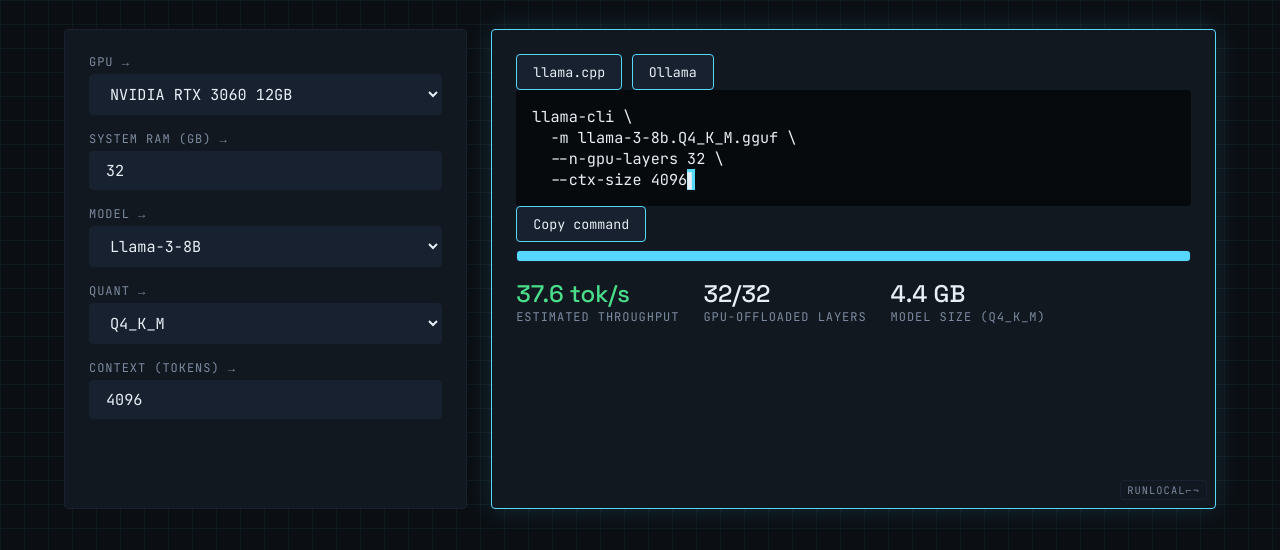
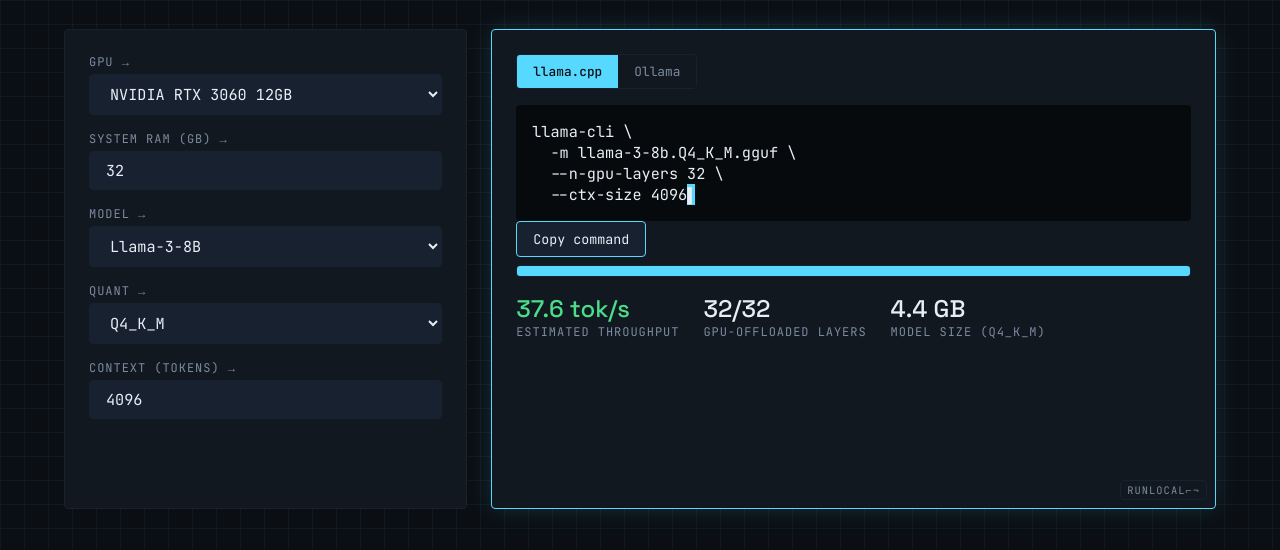
Before and after one commit to ctkrug/runlocal, a website built with Vite: page index.html in a window 1280 px wide. Shown: the part 96-646 px from the top of the page. Built offline with nearby package versions, Linux system fonts and the light colour scheme.

Commit message:
style(ui): theme backend toggle and won't-fit warning banner
Segmented toggle uses the accent fill for the active backend; the
warning banner reuses the danger token with a low-opacity fill so it
reads as an alert without breaking the blueprint palette.

```diff
--- a/src/style.css
+++ b/src/style.css
@@ -145,6 +145,49 @@ input:focus-visible {
   box-shadow: 0 0 0 3px rgba(87, 217, 255, 0.25);
 }
 
+.backend-toggle {
+  display: inline-flex;
+  border: 1px solid var(--surface-2);
+  border-radius: var(--radius);
+  overflow: hidden;
+  margin-bottom: var(--space-3);
+}
+
+.backend-toggle__option {
+  border: none;
+  border-radius: 0;
+  background-color: var(--surface-1);
+  color: var(--text-muted);
+  font-size: 0.8rem;
+  padding: var(--space-2) var(--space-3);
+}
+
+.backend-toggle__option:hover {
+  color: var(--text);
+  background-color: var(--surface-2);
+}
+
+.backend-toggle__option.is-active {
+  background-color: var(--accent);
+  color: var(--bg);
+  font-weight: 500;
+}
+
+.backend-toggle__option:focus-visible {
+  outline: 2px solid var(--accent);
+  outline-offset: -2px;
+}
+
+.warning {
+  background-color: rgba(255, 107, 107, 0.1);
+  border: 1px solid var(--danger);
+  color: var(--danger);
+  border-radius: var(--radius);
+  padding: var(--space-3);
+  margin: var(--space-3) 0;
+  font-size: 0.85rem;
+}
+
 .command-output {
   background-color: #070a0d;
   border-radius: var(--radius);
```
